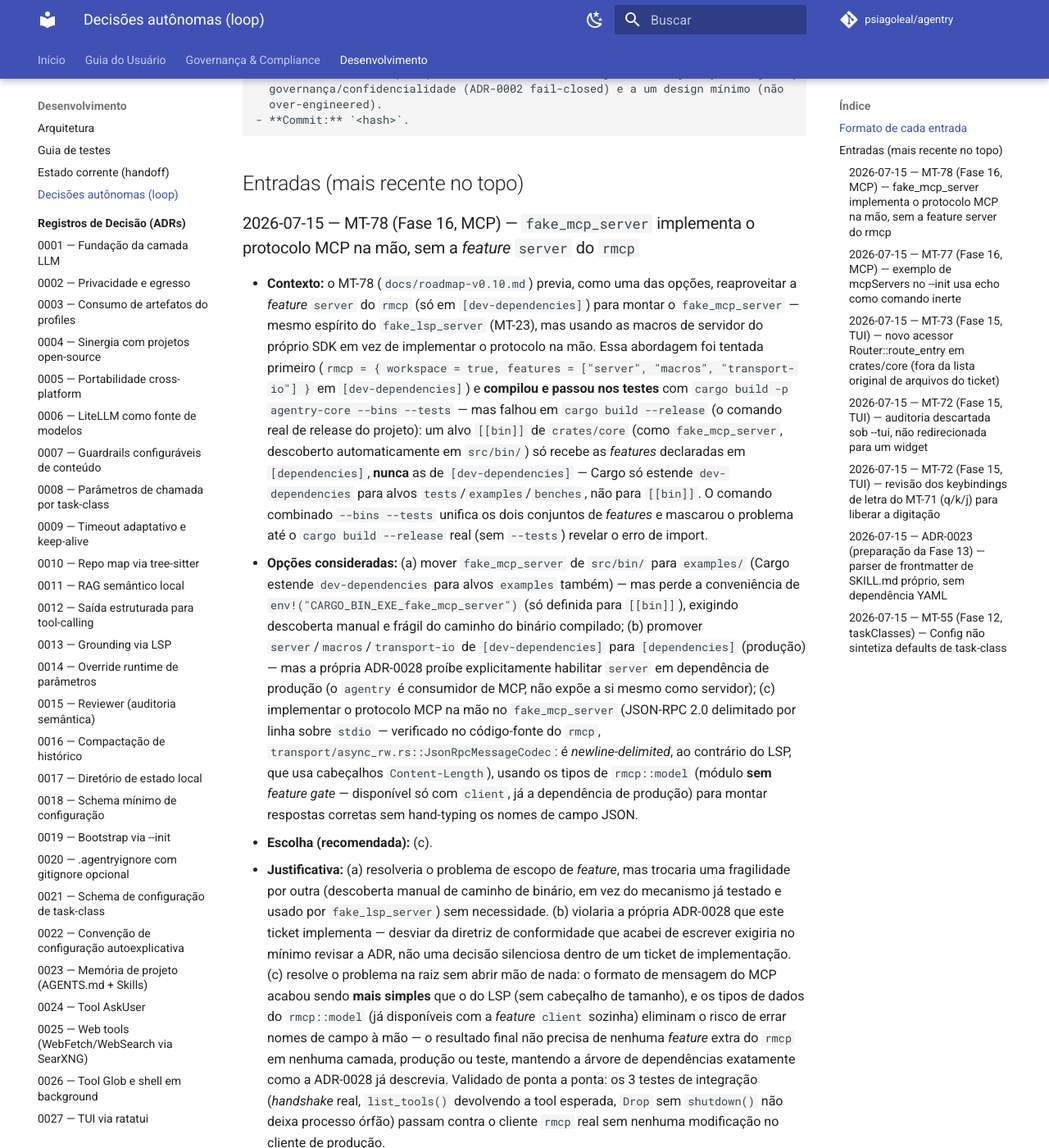
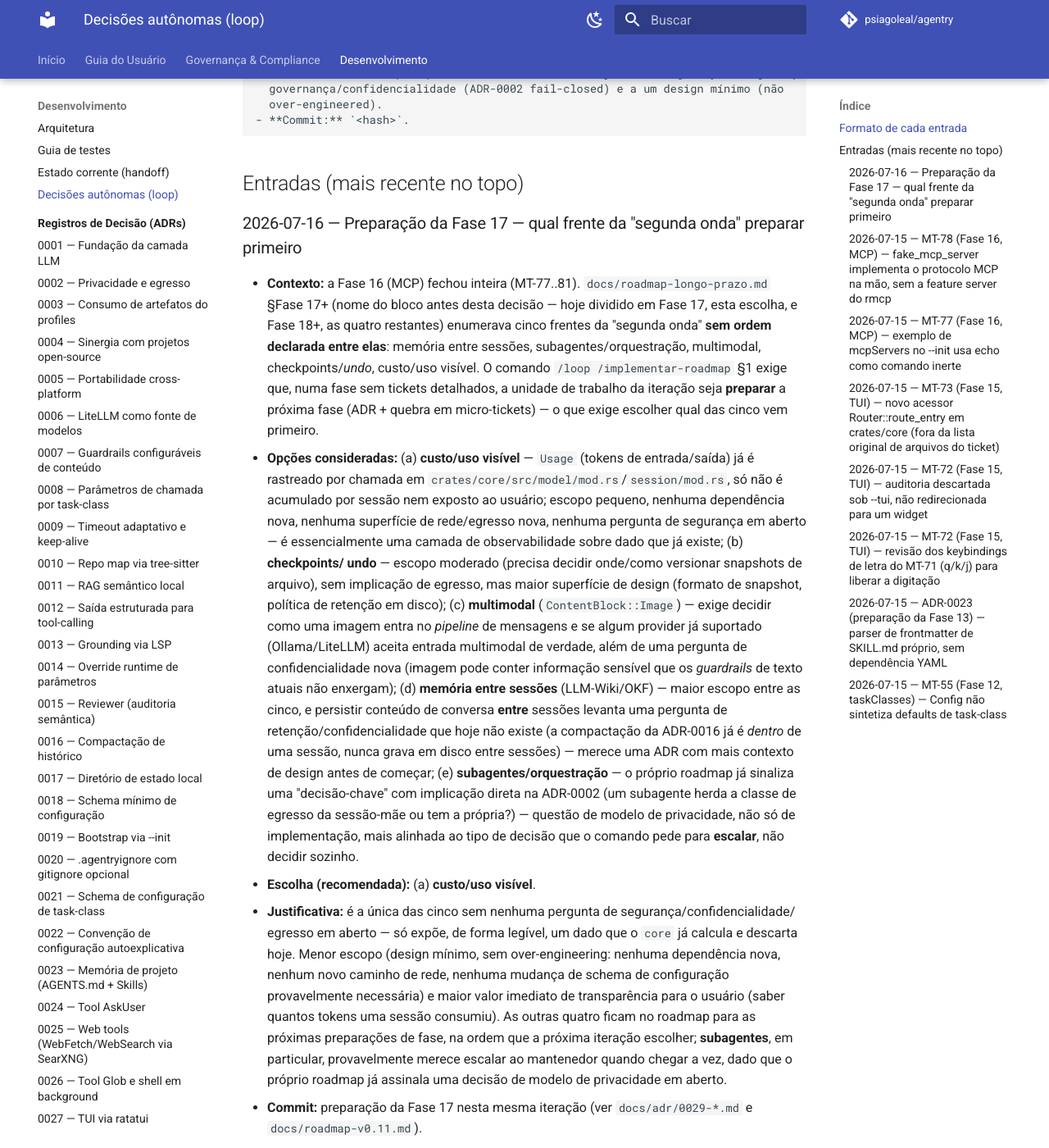
Before and after one commit to psiagoleal/agentry, an MkDocs documentation site: the page built from docs/decisoes-autonomas.md, in a window 1280 px wide and 1400 px high, scrolled down 588 px. Shown: the whole window at 82% size. Built offline with MkDocs 1.6.1 and Material for MkDocs 9.7.7, drawn with Linux system fonts in a browser that asks for light colours; comment, search, counter and statistics services are not loaded.

Commit message:
ADR-0029: uso de tokens visível durante a sessão (Proposed); prepara a Fase 17 (MT-82..85)
Fase 16 (MCP) fechou inteira; docs/roadmap-longo-prazo.md §Fase 17+ (agora
dividida em Fase 17 + Fase 18+) enumerava cinco frentes de "segunda onda"
sem ordem declarada. Decisão de qual preparar primeiro registrada em
docs/decisoes-autonomas.md: custo/uso visível, escolhida por ser a única
sem nenhuma pergunta de segurança/confidencialidade/egresso em aberto --
subagentes, em particular, tem uma "decisão-chave" já sinalizada pelo
próprio roadmap com implicação direta na ADR-0002 (egresso), mais
alinhada a uma escalada futura que a uma decisão autônoma.

ADR-0029 decide: Session acumula Usage (tokens de entrada/saída) ao longo
da sessão -- nenhum tipo novo, só soma o que já é calculado por turno --
exposto em três pontos (resumo em stderr no modo one-shot, comando /usage
no REPL, rodapé da TUI). Sem persistência entre sessões (fica para a
frente "memória entre sessões", Fase 18+) e sem custo em dinheiro
(exigiria tabela de preço configurável, não é dado intrínseco ao
provider como tokens são) -- ambos fora de escopo explicitamente.

docs/roadmap-v0.11.md detalha 4 tickets (MT-82: Session acumula Usage;
MT-83: exposição one-shot + /usage no REPL; MT-84: rodapé da TUI;
MT-85: documentação). docs/adr/README.md e mkdocs.yml atualizados (novo
ADR + novo roadmap na nav); docs/roadmap-longo-prazo.md e
docs/architecture.md refletem a divisão Fase 17/Fase 18+. mkdocs build
--strict limpo. Nenhuma mudança de código -- esta iteração só prepara a
fase (skills adr-writer/micro-ticket-planner).

{agente: Claude Code; modelo: claude-sonnet-5}

````diff
--- /dev/null
+++ b/docs/adr/0029-uso-de-tokens-visivel-na-sessao.md
@@ -0,0 +1,103 @@
+<!-- Caminho relativo: docs/adr/0029-uso-de-tokens-visivel-na-sessao.md -->
+
+# ADR 0029: Uso de tokens visível durante a sessão
+
+- **Status:** Proposed
+- **Data:** 2026-07-16
+- **Decisores:** Iago Leal (mantenedor)
+- **Tags:** observabilidade, UX, sessão
+
+## Contexto
+
+A Fase 16 (MCP) fechou inteira (MT-77..81, ADR-0028 `Accepted`). O roadmap de longo prazo
+(`docs/roadmap-longo-prazo.md` §Fase 18+, à época ainda §Fase 17+ — renomeada ao nascer esta
+ADR) enumerava cinco frentes de "segunda onda" sem ordem declarada entre elas; a decisão de
+qual preparar primeiro está registrada em `docs/decisoes-autonomas.md` (2026-07-16) —
+escolhida esta ("custo/uso visível", hoje Fase 17) por ser a única sem nenhuma pergunta de
+segurança/confidencialidade/egresso em aberto.
+
+`Usage` (`crates/core/src/model/mod.rs`) — `input_tokens`/`output_tokens` — já é calculado
+por **turno** (uma chamada ao provider) dentro de `Session` (`crates/core/src/session/mod.rs`),
+mas **descartado** ao final de cada turno: não é acumulado ao longo da sessão, e nenhum modo de
+invocação (*one-shot*, REPL, TUI) expõe esse número ao usuário hoje. O único jeito de saber
+quantos tokens uma sessão consumiu é inspecionar a saída bruta de auditoria de rede
+(`AuditEntry`, ADR-0002) manualmente — não é uma resposta direta à pergunta "quanto essa
+sessão custou/consumiu", que qualquer usuário de uma CLI agêntica local eventualmente faz.
+
+Diferente de "custo" em dólares — que exigiria uma tabela de preço por modelo/provider,
+informação que não é intrínseca ao provider (o mesmo modelo Ollama local não tem preço; um
+gateway LiteLLM pode ou não expor preço; a Anthropic tem preço público, mas variável por
+versão) — **tokens são um dado que o `agentry` já calcula com certeza, para todo provider,
+sem nenhuma configuração adicional**. Uma tabela de preço configurável é um escopo
+deliberadamente maior (novo bloco de configuração, manutenção de preços desatualizando com o
+tempo) que não se justifica só para "ver o que já existe".
+
+## Decisão
+
+Fica acordado que esta fase entrega **uso de tokens acumulado por sessão**, não custo
+monetário — a segunda fica deliberadamente fora de escopo (ver "Fora de escopo" abaixo).
+
+### `Session` acumula `Usage` ao longo da sessão
+
+`Session` ganha um campo interno de uso acumulado (`Usage`, mesma struct já existente —
+nenhum tipo novo), somado a cada turno concluído (mesmo ponto onde `Usage` de um turno já é
+calculado hoje, só que sem descartar o valor depois). Um método de leitura (`fn
+usage_total(&self) -> Usage`, ou nome equivalente) expõe o total acumulado — chamado pela
+CLI, nunca pelo `core` internamente (não influencia roteamento nem *budget* de contexto,
+que já tem seu próprio mecanismo, `TokenBudget`, com responsabilidade distinta: truncar
+histórico, não relatar consumo).
+
+### Exposição por modo de invocação
+
+- **Modo *one-shot*** (`agentry "tarefa"`) — uma linha de resumo em `stderr` ao final da
+  tarefa (mesma classe de saída já usada para `[audit] ...`, nunca em `stdout`, que continua
+  reservado à resposta do agente — um script que capture `stdout` não é afetado).
+- **REPL** — novo comando `/usage` (mesmo padrão de `/compact`, `crates/cli/src/repl.rs`):
+  imprime o total acumulado da sessão até aquele ponto, a qualquer momento, sem side-effect
+  na conversa.
+- **TUI** (`--tui`, ADR-0027) — o total acumulado aparece na barra de rodapé já existente
+  (mesmo lugar da legenda de *keybindings*), atualizado a cada turno concluído — sem modal
+  novo, sem tecla nova.
+
+### Sem persistência entre sessões
+
+O contador **zera a cada nova sessão/invocação** — não é gravado em disco, não é lido de
+uma sessão anterior. Isso mantém o escopo mínimo (nenhuma decisão de onde/como persistir,
+nenhuma pergunta de retenção) e é consistente com o fato de que "memória entre sessões" é
+uma frente própria, ainda não preparada (`docs/roadmap-longo-prazo.md` §Fase 18+) — esta ADR
+não antecipa nenhuma decisão daquela frente.
+
+## Consequências
+
+- **Impacto positivo:** resposta direta a "quanto essa sessão consumiu", sem precisar
+  inspecionar auditoria de rede manualmente; reaproveita 100% de dado já calculado
+  (`Usage`), nenhuma chamada nova ao provider, nenhum campo novo de configuração.
+- **Impacto negativo:** não responde "quanto isso custou em dinheiro" — quem quer essa
+  resposta ainda precisa fazer a conta manualmente a partir do total de tokens.
+- **Trade-offs aceitos:** contador não persiste entre sessões (reinicia a cada invocação) —
+  aceito porque persistência é uma decisão de escopo maior, pertencente à frente "memória
+  entre sessões" (Fase 18+, ainda não preparada), não a esta.
+
+## Fora de escopo
+
+- **Custo em dólares/moeda** — exigiria uma tabela de preço por modelo/provider configurável
+  pelo usuário (preço nem sempre público, muda com o tempo); fica para uma extensão futura
+  desta mesma ADR ou uma nova, se/quando houver demanda concreta.
+- **Uso agregado entre sessões** (histórico de consumo ao longo de dias/semanas) — depende de
+  persistência em disco, mesma fronteira da frente "memória entre sessões" (Fase 18+).
+- **Limite/orçamento configurável de tokens por sessão** (ex.: abortar ao ultrapassar N
+  tokens) — é uma capacidade de controle, distinta de "visibilidade"; não pedida pelo
+  roadmap atual, YAGNI até haver demanda concreta.
+
+## Diretriz de Conformidade de Código
+
+- **Proibido:** persistir uso de tokens em disco entre sessões sem uma ADR própria que
+  resolva a pergunta de retenção (mesma disciplina de qualquer novo caminho de gravação de
+  conteúdo de sessão); calcular ou estimar custo monetário sem uma tabela de preço explícita
+  e configurada pelo usuário (nunca inferir preço).
+- **Obrigatório:** o total de uso exposto ao usuário reflete exatamente a soma dos `Usage`
+  por turno já calculados por `Session` — nenhuma fonte de dado paralela ou estimativa;
+  saída de uso em modo *one-shot* vai para `stderr`, nunca para `stdout`.
+
+> Qualquer desvio desta regra viola as diretrizes de conformidade arquitetural do projeto
+> e deve ser reportado para revisão antes de prosseguir.
--- a/docs/decisoes-autonomas.md
+++ b/docs/decisoes-autonomas.md
@@ -26,6 +26,47 @@ escolha feita sozinho.
 ```
 
 ## Entradas (mais recente no topo)
+
+### 2026-07-16 — Preparação da Fase 17 — qual frente da "segunda onda" preparar primeiro
+- **Contexto:** a Fase 16 (MCP) fechou inteira (MT-77..81). `docs/roadmap-longo-prazo.md`
+  §Fase 17+ (nome do bloco antes desta decisão — hoje dividido em Fase 17, esta escolha, e
+  Fase 18+, as quatro restantes) enumerava cinco frentes da "segunda onda" **sem ordem
+  declarada entre elas**:
+  memória entre sessões, subagentes/orquestração, multimodal, checkpoints/*undo*, custo/uso
+  visível. O comando `/loop /implementar-roadmap` §1 exige que, numa fase sem tickets
+  detalhados, a unidade de trabalho da iteração seja **preparar** a próxima fase (ADR +
+  quebra em micro-tickets) — o que exige escolher qual das cinco vem primeiro.
+- **Opções consideradas:** (a) **custo/uso visível** — `Usage` (tokens de entrada/saída) já é
+  rastreado por chamada em `crates/core/src/model/mod.rs`/`session/mod.rs`, só não é
+  acumulado por sessão nem exposto ao usuário; escopo pequeno, nenhuma dependência nova,
+  nenhuma superfície de rede/egresso nova, nenhuma pergunta de segurança em aberto — é
+  essencialmente uma camada de observabilidade sobre dado que já existe; (b) **checkpoints/
+  undo** — escopo moderado (precisa decidir onde/como versionar snapshots de arquivo), sem
+  implicação de egresso, mas maior superfície de design (formato de snapshot, política de
+  retenção em disco); (c) **multimodal** (`ContentBlock::Image`) — exige decidir como uma
+  imagem entra no *pipeline* de mensagens e se algum provider já suportado (Ollama/LiteLLM)
+  aceita entrada multimodal de verdade, além de uma pergunta de confidencialidade nova
+  (imagem pode conter informação sensível que os *guardrails* de texto atuais não enxergam);
+  (d) **memória entre sessões** (LLM-Wiki/OKF) — maior escopo entre as cinco, e persistir
+  conteúdo de conversa **entre** sessões levanta uma pergunta de retenção/confidencialidade
+  que hoje não existe (a compactação da ADR-0016 já é *dentro* de uma sessão, nunca grava em
+  disco entre sessões) — merece uma ADR com mais contexto de design antes de começar; (e)
+  **subagentes/orquestração** — o próprio roadmap já sinaliza uma "decisão-chave" com
+  implicação direta na ADR-0002 (um subagente herda a classe de egresso da sessão-mãe ou tem
+  a própria?) — questão de modelo de privacidade, não só de implementação, mais alinhada ao
+  tipo de decisão que o comando pede para **escalar**, não decidir sozinho.
+- **Escolha (recomendada):** (a) **custo/uso visível**.
+- **Justificativa:** é a única das cinco sem nenhuma pergunta de segurança/confidencialidade/
+  egresso em aberto — só expõe, de forma legível, um dado que o `core` já calcula e descarta
+  hoje. Menor escopo (design mínimo, sem over-engineering: nenhuma dependência nova, nenhum
+  novo caminho de rede, nenhuma mudança de schema de configuração provavelmente necessária) e
+  maior valor imediato de transparência para o usuário (saber quantos tokens uma sessão
+  consumiu). As outras quatro ficam no roadmap para as próximas preparações de fase, na ordem
+  que a próxima iteração escolher; **subagentes**, em particular, provavelmente merece
+  escalar ao mantenedor quando chegar a vez, dado que o próprio roadmap já assinala uma
+  decisão de modelo de privacidade em aberto.
+- **Commit:** preparação da Fase 17 nesta mesma iteração (ver `docs/adr/0029-*.md` e
+  `docs/roadmap-v0.11.md`).
 
 ### 2026-07-15 — MT-78 (Fase 16, MCP) — `fake_mcp_server` implementa o protocolo MCP na mão, sem a *feature* `server` do `rmcp`
 - **Contexto:** o MT-78 (`docs/roadmap-v0.10.md`) previa, como uma das opções, reaproveitar a
--- a/docs/roadmap-longo-prazo.md
+++ b/docs/roadmap-longo-prazo.md
@@ -15,8 +15,12 @@ versionado. **Fases 12, 13, 14, 15 e 16** estão concluídas (`docs/roadmap-v0.6
 `docs/roadmap-v0.7.md`, `docs/roadmap-v0.8.md`, `docs/roadmap-v0.9.md` — `ratatui` autorizado
 pelo mantenedor em 2026-07-15, após a parada dura do comando de loop por dependência nova;
 ADR-0027 `Accepted` — e `docs/roadmap-v0.10.md`, `rmcp` pré-autorizado pelo mantenedor junto
-de `ratatui`; ADR-0028 `Accepted`, escopo v1 restrito a servidores MCP locais). Próxima fase
-sem tickets detalhados ainda: Fase 17+ (ver seção própria abaixo).
+de `ratatui`; ADR-0028 `Accepted`, escopo v1 restrito a servidores MCP locais). **Fase 17**
+já está detalhada — ver `docs/roadmap-v0.11.md` (ADR-0029, `Proposed`: uso de tokens visível
+durante a sessão — primeira das cinco frentes de "segunda onda", ordem escolhida e registrada
+em `docs/decisoes-autonomas.md`, 2026-07-16). Pronta para começar a implementação a partir do
+MT-82. As outras quatro frentes de "segunda onda" seguem sem tickets detalhados (ver seção
+própria abaixo).
 
 > Convenções de DoD, granularidade e "dependência nova exige ADR (ADR-0004)": iguais às dos
 > roadmaps versionados (`docs/roadmap-v0.1.md` §Convenções).
@@ -34,8 +38,8 @@ micro-tickets) antes de implementadas.
 ## Sequência das fases
 
 ```
-Fase 11 → Fase 12 → Fase 13 → Fase 14 → Fase 15 → Fase 16 → Fase 17+
-(ignore)  (config)   (memória)  (tools)   (TUI)     (MCP)     (2ª onda)
+Fase 11 → Fase 12 → Fase 13 → Fase 14 → Fase 15 → Fase 16 → Fase 17  → Fase 18+
+(ignore)  (config)   (memória)  (tools)   (TUI)     (MCP)     (uso)     (2ª onda, restante)
 ```
 
 Prioridade escolhida: **fundamentos antes das vitrines** — configuração e memória de projeto
@@ -153,7 +157,26 @@ tools MCP no `ToolRegistry` (`crates/core/src/tools/mcp.rs`) com defesa em profu
 egresso (`McpClient::start_from_settings`), documentação de usuário e governança fechando a
 fase.
 
-## Fase 17+ — Segunda onda (ADRs 0029+ quando alcançadas)
+## Fase 17 — Uso de tokens visível durante a sessão (ADR-0029)
+
+**Objetivo:** expor ao usuário quantos tokens uma sessão consumiu — `Usage`
+(`crates/core/src/model/mod.rs`) já é calculado por turno, só não é acumulado nem exibido.
+Primeira das cinco frentes de "segunda onda" a ser preparada (ordem escolhida e registrada em
+`docs/decisoes-autonomas.md`, 2026-07-16, por ser a única sem pergunta de segurança/
+confidencialidade/egresso em aberto).
+
+**ADR:** ADR-0029 — **escrita**, `Proposed`. Decisão central: `Session` acumula `Usage` ao
+longo da sessão (nenhum tipo novo, só soma o que já existe por turno); exposto em três
+pontos — resumo em `stderr` no modo *one-shot*, comando `/usage` no REPL, rodapé da TUI.
+Contador **não persiste entre sessões** (fora de escopo — pertence à frente "memória entre
+sessões" abaixo, se/quando essa decidir como persistência funciona). Custo em dinheiro fica
+deliberadamente fora de escopo (exigiria tabela de preço configurável, não é dado intrínseco
+ao provider como tokens são).
+
+**Detalhamento completo:** `docs/roadmap-v0.11.md` (MT-82..85). Pronta para começar a
+implementação a partir do MT-82.
+
+## Fase 18+ — Segunda onda, restante (ADRs 0030+ quando alcançadas)
 
 Enumeradas; *stubs de ADR adiados* — cada uma ganha ADR e detalhamento quando chegar a vez:
 
@@ -161,17 +184,20 @@ Enumeradas; *stubs de ADR adiados* — cada uma ganha ADR e detalhamento quando
   *dentro* de uma sessão (ADR-0016); nada persiste conhecimento entre sessões/dias.
 - **Subagentes / orquestração** dentro do `agentry` (equivalente ao `Task` do Claude Code /
   árvore de sessão do OpenCode). **Decisão-chave da futura ADR:** um subagente herda a classe
-  de egresso da sessão-mãe ou pode ter a própria? (implicação direta em ADR-0002).
+  de egresso da sessão-mãe ou pode ter a própria? (implicação direta em ADR-0002 — decisão que
+  provavelmente exige escalar ao mantenedor em vez de decidir autonomamente, quando chegar a
+  vez).
 - **Multimodal** — `ContentBlock::Image` (`crates/core/src/model/mod.rs` só tem
   Text/ToolCall/ToolResult hoje); aceitar screenshot/imagem como entrada.
 - **Checkpoints / undo** de mudanças de arquivo feitas pelo agente (equivalente ao "rewind").
-- **Custo / uso visível** durante a sessão — `Usage` já é rastreado internamente
-  (`crates/core/src/model/mod.rs`), falta expor consumo/custo ao usuário.
+
+Ordem entre essas três ainda não decidida — fica para quando a Fase 17 concluir.
 
 ---
 
 ## Faixa de ADRs reservada
 
 ADR-0021 e ADR-0022 **escritas** (Fase 12). ADR-0023..0028 **reservadas** (números fixados
-aqui; arquivo de cada uma escrito ao iniciar sua fase, com contexto fresco). ADR-0029+
-para a segunda onda (Fase 17+), sem número fixado ainda.
+aqui; arquivo de cada uma escrito ao iniciar sua fase, com contexto fresco). ADR-0029
+**escrita** (Fase 17, `Proposed`). ADR-0030+ para o restante da segunda onda (Fase 18+), sem
+número fixado ainda.
--- a/mkdocs.yml
+++ b/mkdocs.yml
@@ -112,6 +112,7 @@ nav:
           - "0026 — Tool Glob e shell em background": adr/0026-tool-glob-e-shell-em-background.md
           - "0027 — TUI via ratatui": adr/0027-tui-via-ratatui.md
           - "0028 — Cliente MCP via rmcp": adr/0028-mcp-client-via-rmcp.md
+          - "0029 — Uso de tokens visível na sessão": adr/0029-uso-de-tokens-visivel-na-sessao.md
       - Roadmap:
           - Mapa de longo prazo: roadmap-longo-prazo.md
           - v0.1: roadmap-v0.1.md
@@ -124,6 +125,7 @@ nav:
           - v0.8: roadmap-v0.8.md
           - v0.9: roadmap-v0.9.md
           - v0.10: roadmap-v0.10.md
+          - v0.11: roadmap-v0.11.md
       - Interoperabilidade com ai-coding-agent-profiles:
           - Visão geral: interop/README.md
           - Exchange log: interop/exchange-log.md
````
Also changed, not shown: docs/adr/README.md (+1 -0 lines), docs/architecture.md (+3 -2 lines), docs/roadmap-v0.11.md (added, +87 -0 lines).
